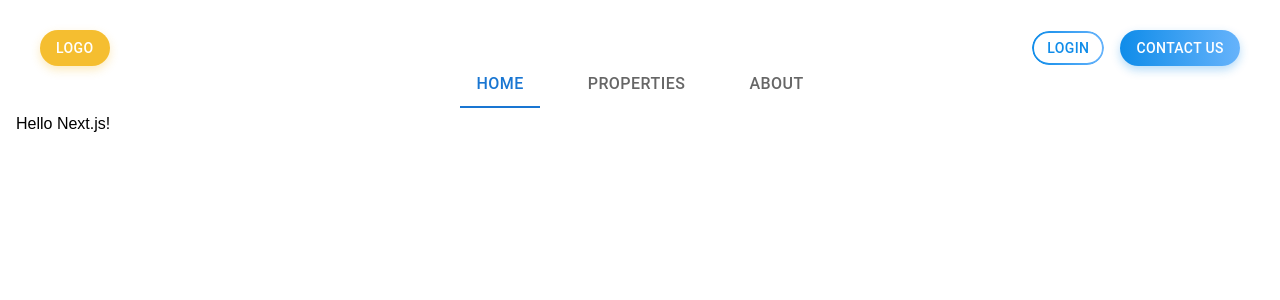
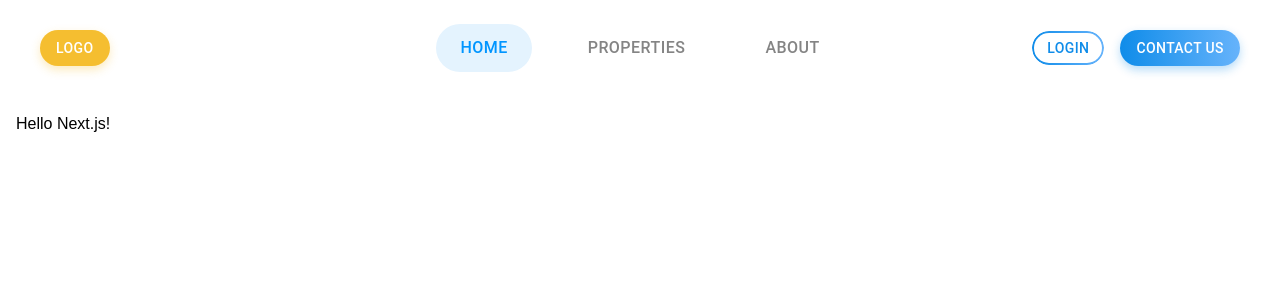
Before and after one commit to Rifat8080/realestate_material_ui_next_js, a Next.js app: page / in a window 1280 px wide. Shown: the top 300 px of the page. Built offline with nearby package versions, Linux system fonts and the light colour scheme.

Commit message:
fixed navbar

```diff
--- a/components/navbar.js
+++ b/components/navbar.js
@@ -217,7 +217,6 @@ export default function FloatingNavbar() {
           <YellowButton>
             Logo
           </YellowButton>
-                    /* Center tabs - hidden on mobile */
           <Box
             sx={{
               display: { xs: 'none', [BREAKPOINT]: 'flex' },
@@ -230,21 +229,33 @@ export default function FloatingNavbar() {
               zIndex: 0
             }}
           >
-            <Tabs
+                        <Tabs
               value={tabValue}
               onChange={handleTabChange}
-              textColor="primary"
+              textColor="inherit"
               indicatorColor="primary"
               centered
               variant="standard"
               sx={{
                 '& .MuiTabs-flexContainer': {
                   justifyContent: 'center',
-                  gap: 4,  // Add more space between tabs
+                  gap: 4,
                 },
                 '& .MuiTab-root': {
-                  minWidth: 0,  // Allow tabs to be more compact
-                  px: 2,  // Add padding to the tabs
+                  minWidth: 0,
+                  px: 3,
+                  py: 0.75, // Add vertical padding
+                  color: '#333333',
+                  borderRadius: '30px', // Add border radius to all tabs
+                  transition: 'all 0.2s ease',
+                  '&.Mui-selected': {
+                    color: '#0195FF',
+                    fontWeight: 500,
+                    backgroundColor: '#E4F3FE', // Light blue background for active tab
+                  }
+                },
+                '& .MuiTabs-indicator': {
+                  display: 'none', // Hide the default bottom indicator completely
                 }
               }}
             >
@@ -252,7 +263,6 @@ export default function FloatingNavbar() {
                 <Tab
                   key={item}
                   label={item}
-                  className="text-gray-800"
                   sx={{ fontSize: '1rem' }}
                 />
               ))}
```
